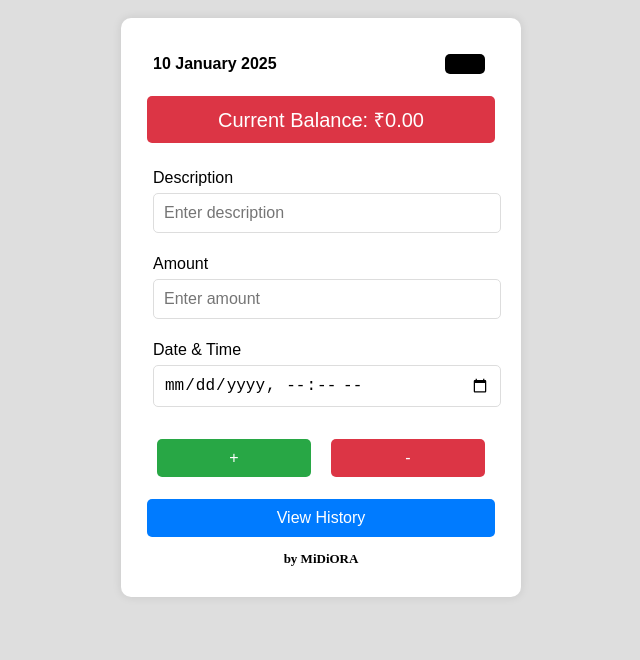
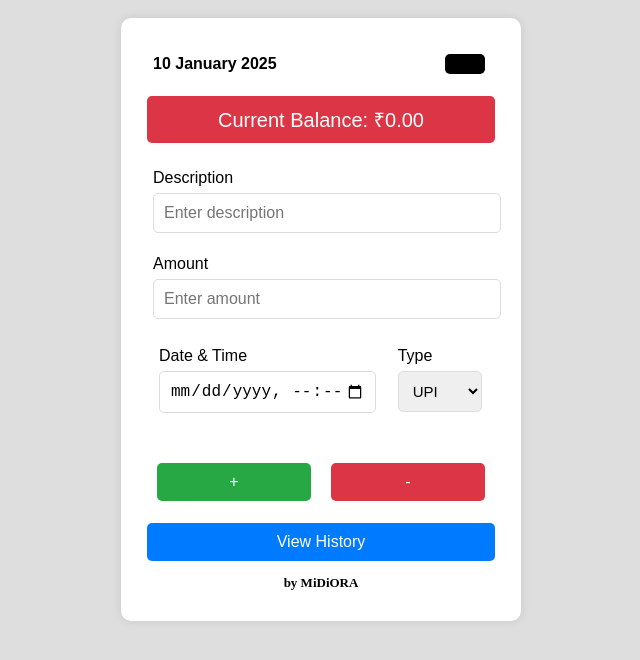
Before and after one commit to ManishKrBarman/EXPENSE-TRACKER, a plain HTML site: page index.html in a window 1280 px wide. Shown: the whole page, without its empty margins (319-959 px from the left). Drawn offline with Linux system fonts and the light colour scheme; a web font is replaced by a local one.

Commit message:
change index

```diff
--- a/index.html
+++ b/index.html
@@ -28,9 +28,19 @@
             <input type="number" id="amount" placeholder="Enter amount" max="100000" required>
         </div>
 
-        <div class="form-control">
-            <label for="date-time">Date & Time</label>
-            <input type="datetime-local" id="date-time" required>
+        <div class="try">
+            <div class="form-control time">
+                <label for="date-time">Date & Time</label>
+                <input type="datetime-local" id="date-time" required>
+            </div>
+
+            <div class="form-control category">
+                <label for="category">Type</label>
+                <select id="category" required>
+                    <option value="UPI">UPI</option>
+                    <option value="CASH ">CASH</option>
+                </select>
+            </div>
         </div>
 
         <div class="btn-container">
@@ -38,10 +48,10 @@
             <button class="btn withdraw-btn" id="add-withdraw">-</button>
         </div>
 
-        <button class="history-btn" onclick="window.location.href='history.html'">View History</button>
+        <button class="history-btn" onclick="window.location.href='html/history.html'">View History</button>
         <h6>by MiDiORA</h6>
     </div>
-    <script src="script.js"></script>
+    <script src="cash.js"></script>
 </body>
 
 </html>
```
